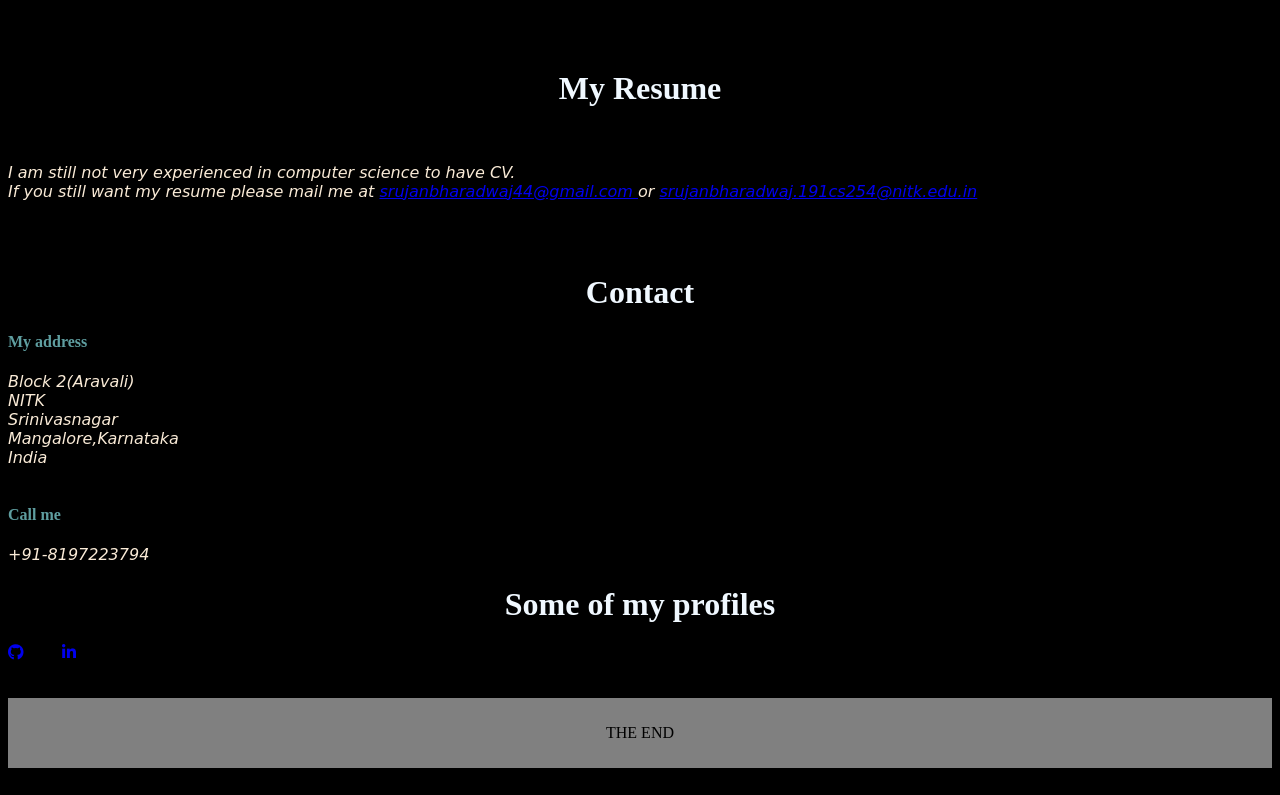
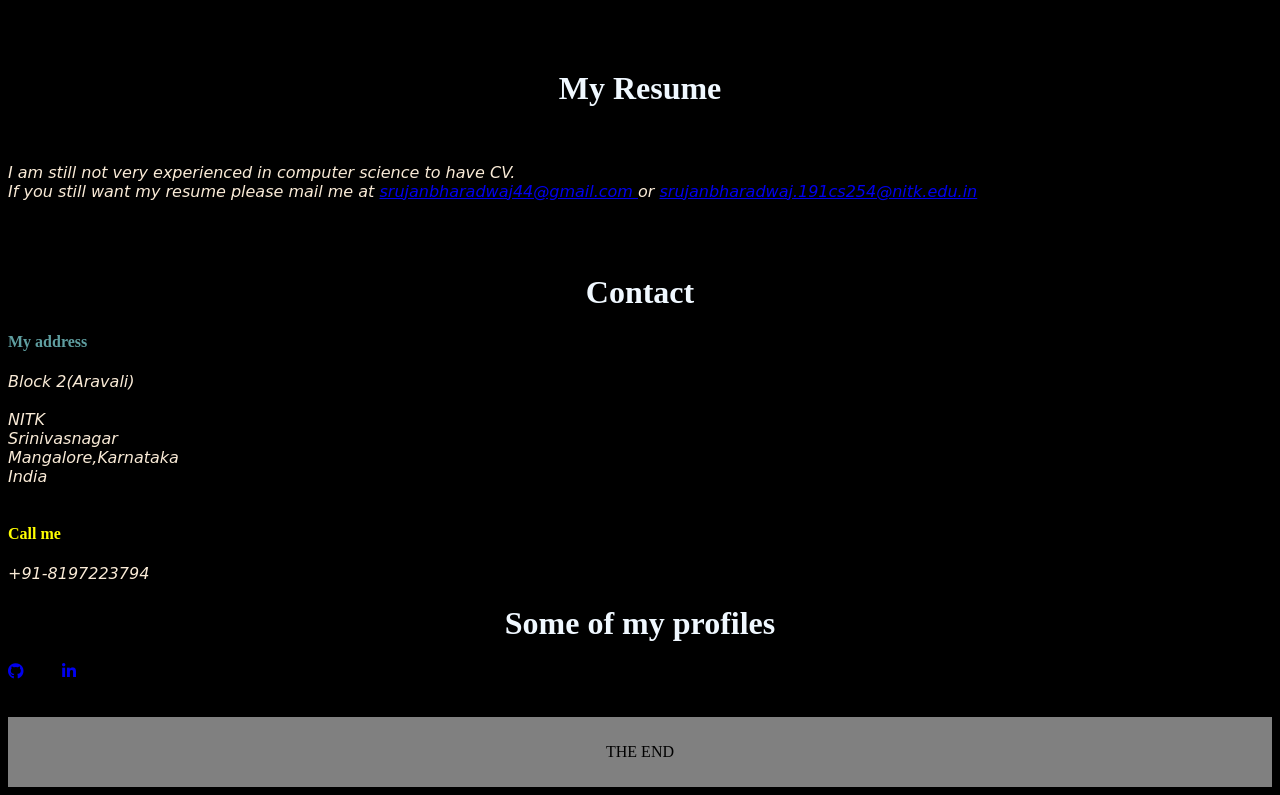
Before and after one commit to srujangit123/portfolio, a plain HTML site: page index.html in a window 1280 px wide. Shown: the part 1109-1904 px from the top of the page. Drawn offline with Linux system fonts and the light colour scheme.

Commit message:
Update index.html

```diff
--- a/index.html
+++ b/index.html
@@ -19,7 +19,7 @@
     </div>
     <div class="parallax"  id="a11">
         <div class="centered">
-            <p class="welcome">WELCOME TO MY WEBSITE<br><br><br> Srujan Bharadwaj</p>
+            <p class="welcome">WELCOME TO MY WEBSITE<br><br><br><&nbsp>Srujan Bharadwaj</p>
         </div>
     </div>
 
@@ -68,14 +68,14 @@
         <h1 style="text-align: center; color: aliceblue;">Contact</h1>
         <h4 style="color: cadetblue;">My address</h4>
         <address class="myStyle1">
-            Block 2(Aravali)<br>
-            NITK<br>
+            Block 2(Aravali)  <br><br>
+            NITK <br>
             Srinivasnagar<br>
             Mangalore,Karnataka<br>
             India<br>
         </address>
         <br>
-        <h4 style="color: cadetblue; ">Call me</h4>
+        <h4 style="color: yellow; ">Call me</h4>
             <p class="myStyle1"> +91-8197223794</p>
     </div>
 
```
